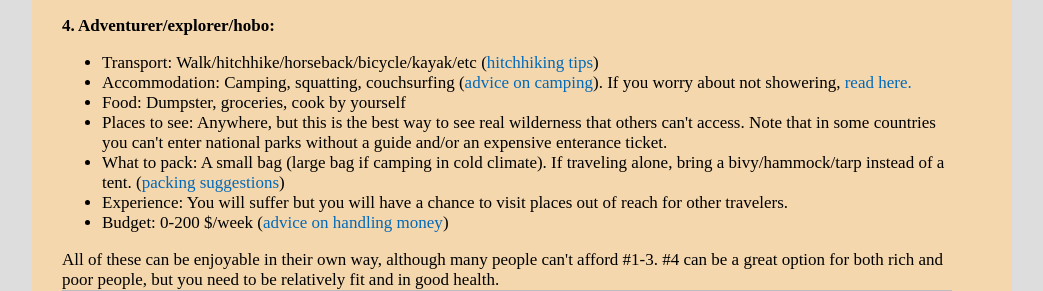
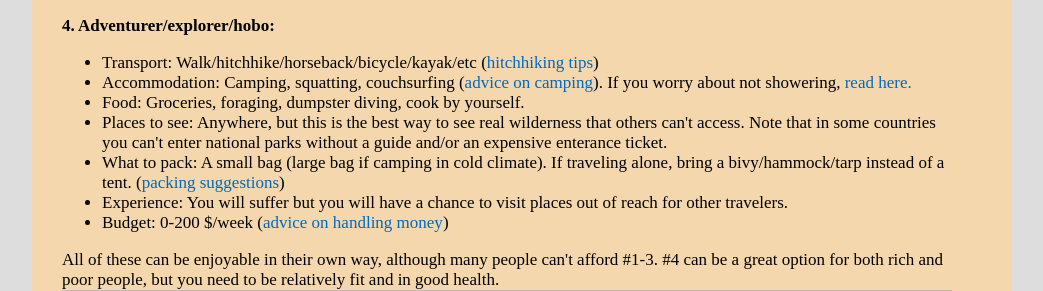
Before and after one commit to witbag/witbag.github.io, a Jekyll site: the page built from travel/waystotravel.html, in a window 1280 px wide. Shown: the part 832-1123 px from the top of the page, without its empty margins (118-1161 px from the left). Built offline with Jekyll 4.4.1, drawn with Linux system fonts in a browser that asks for light colours.

Commit message:
Update waystotravel.html

```diff
--- a/travel/waystotravel.html
+++ b/travel/waystotravel.html
@@ -42,7 +42,7 @@ title: Travel advice
 <ul>
 <li>Transport: Walk/hitchhike/horseback/bicycle/kayak/etc (<a href="transport.html">hitchhiking tips</a>)
 <li>Accommodation: Camping, squatting, couchsurfing (<a href="accommodation.html">advice on camping</a>). If you worry about not showering, <a href="https://www.theatlantic.com/health/archive/2016/06/i-stopped-showering-and-life-continued/486314" target=_blank>read here.</a>
-<li>Food: Dumpster, groceries, cook by yourself
+<li>Food: Groceries, foraging, dumpster diving, cook by yourself.
 <li>Places to see: Anywhere, but this is the best way to see real wilderness that others can't access. Note that in some countries you can't enter national parks without a guide and/or an expensive enterance ticket.
 <li>What to pack: A small bag (large bag if camping in cold climate). If traveling alone, bring a bivy/hammock/tarp instead of a tent. (<a href="packing.html">packing suggestions</a>)
 <li>Experience: You will suffer but you will have a chance to visit places out of reach for other travelers.
```
